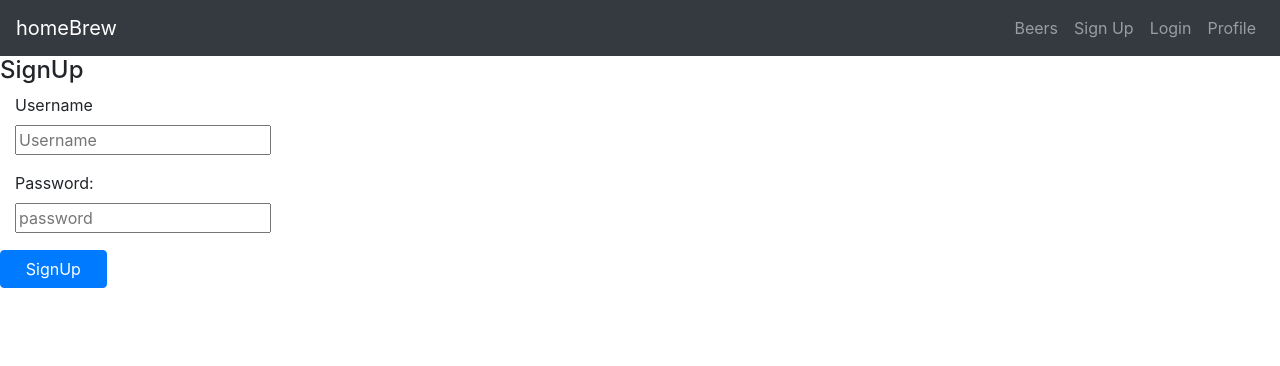
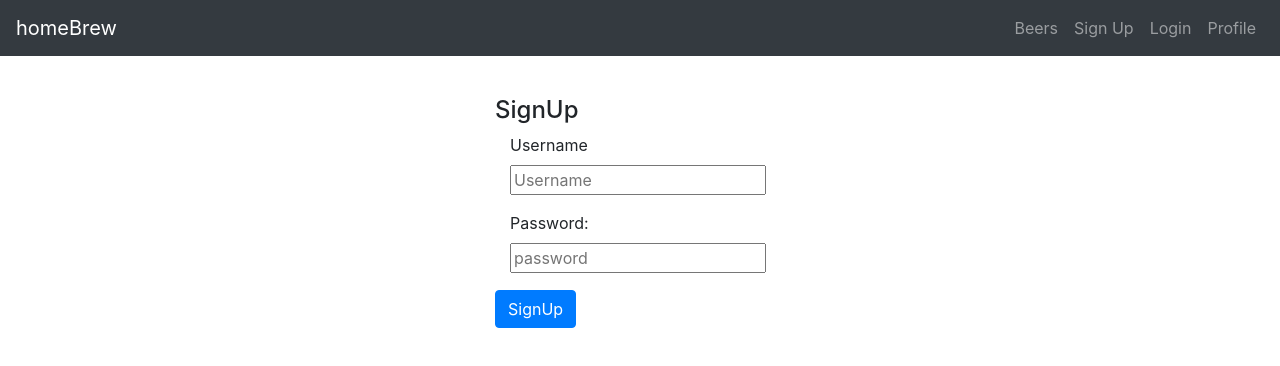
Before and after one commit to GJDeY/home-brew, a React (Create React App) app in the folder client/: page /signup in a window 1280 px wide. Shown: the top 366 px of the page. Built offline with nearby package versions, Linux system fonts and the light colour scheme.

Commit message:
fix forms

```diff
--- a/client/src/components/Login/Login.js
+++ b/client/src/components/Login/Login.js
@@ -56,7 +56,7 @@ class LoginForm extends Component {
             return <Redirect to={{ pathname: this.state.redirectTo }} />
         } else {
             return (
-                <div>
+                <div className="col-3 mx-auto" style={{ margin: "40px 0px" }}>
                     <h4>Login</h4>
                     <form className="form-horizontal">
                         <div className="form-group">
@@ -91,7 +91,7 @@ class LoginForm extends Component {
                         <div className="form-group ">
                             <div className="col-7"></div>
                             <button
-                                className="btn btn-primary col-1 col-mr-auto"
+                                className="btn btn-primary"
 
                                 onClick={this.handleSubmit}
                                 type="submit">Login</button>
--- a/client/src/components/SignUp/SignUp.js
+++ b/client/src/components/SignUp/SignUp.js
@@ -56,7 +56,7 @@ class SignUpForm extends Component {
             return <Redirect to={{ pathname: this.state.redirectTo }} />
         } else {
             return (
-                <div>
+                <div className="col-3 mx-auto" style={{ margin: "40px 0px" }}>
                     <h4>SignUp</h4>
                     <form className="form-horizontal">
                         <div className="form-group">
@@ -89,9 +89,9 @@ class SignUpForm extends Component {
                             </div>
                         </div>
                         <div className="form-group ">
-                            <div className="col-7"></div>
+                            <div className="col-6"></div>
                             <button
-                                className="btn btn-primary col-1 col-mr-auto"
+                                className="btn btn-primary"
 
                                 onClick={this.handleSubmit}
                                 type="submit">SignUp</button>
```
